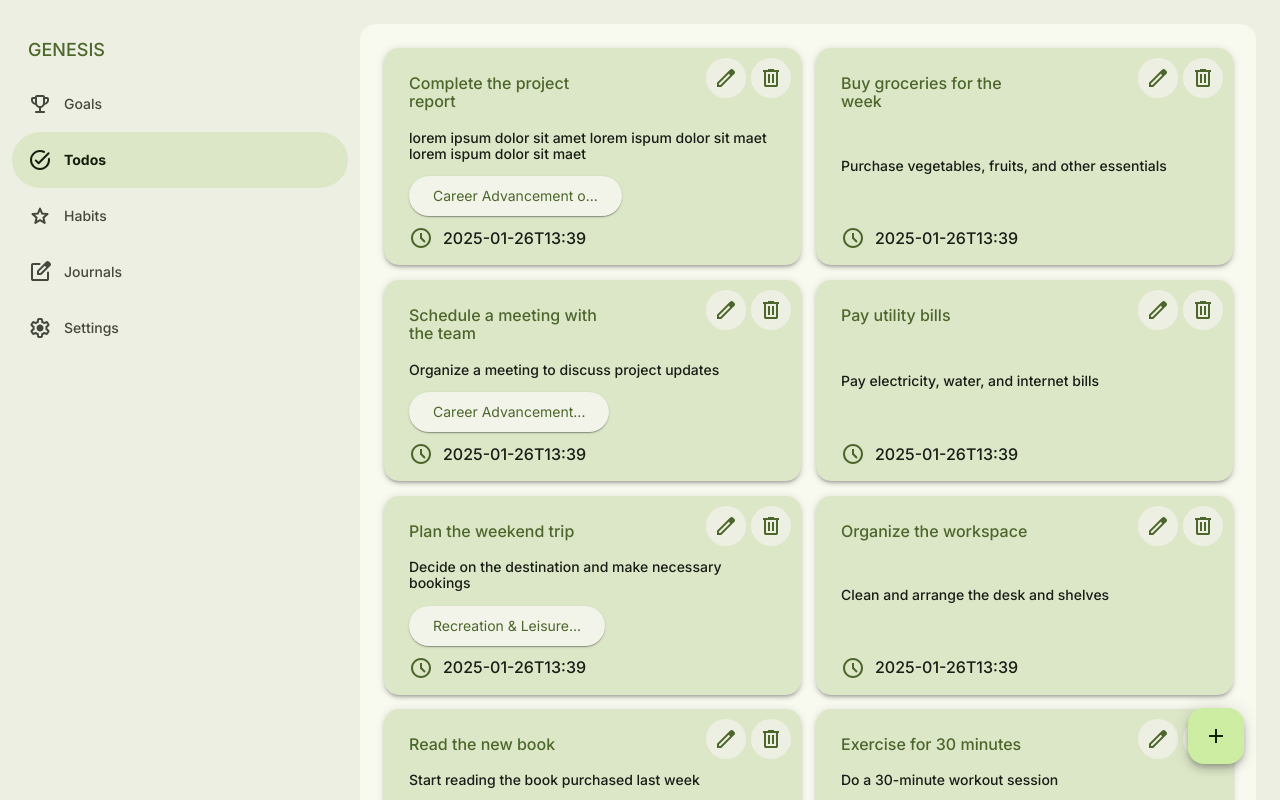
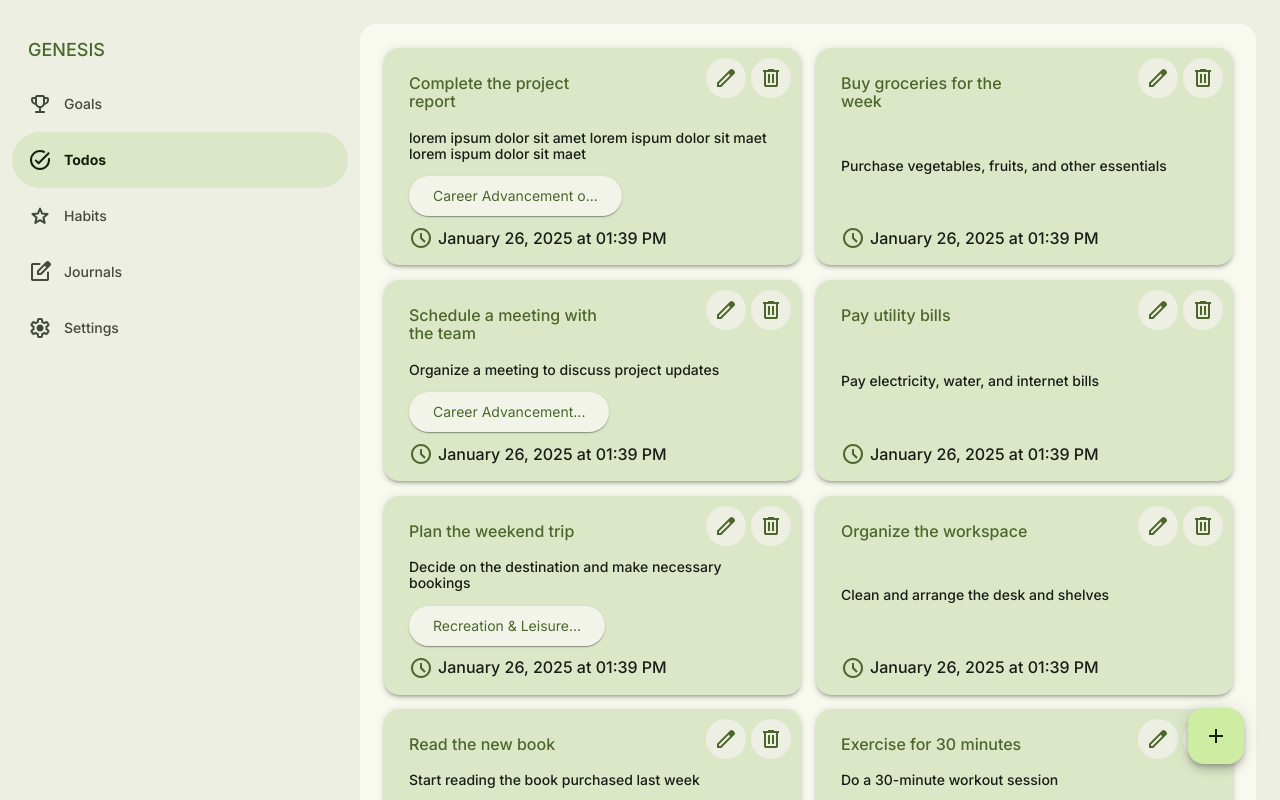
Before and after one commit to shravzzv/Genesis-precursor-client, a React (Vite) app: page /todos in a window 1280 px wide. Shown: the top 800 px of the page. Built offline with nearby package versions, Linux system fonts and the light colour scheme.

Commit message:
feat: format deadline display in Todo component and adjust styling

```diff
--- a/src/components/Todo.jsx
+++ b/src/components/Todo.jsx
@@ -20,6 +20,17 @@ export default function Todo({
   onEdit,
   handleDelete,
 }) {
+  const formatDeadline = (deadline) => {
+    const options = {
+      year: 'numeric',
+      month: 'long',
+      day: 'numeric',
+      hour: '2-digit',
+      minute: '2-digit',
+    }
+    return new Date(deadline).toLocaleDateString(undefined, options)
+  }
+
   return (
     <article className='todo scale-in-center'>
       <p className='title'>{title}</p>
@@ -37,7 +48,7 @@ export default function Todo({
           >
             <path d='m612-292 56-56-148-148v-184h-80v216l172 172ZM480-80q-83 0-156-31.5T197-197q-54-54-85.5-127T80-480q0-83 31.5-156T197-763q54-54 127-85.5T480-880q83 0 156 31.5T763-763q54 54 85.5 127T880-480q0 83-31.5 156T763-197q-54 54-127 85.5T480-80Zm0-400Zm0 320q133 0 226.5-93.5T800-480q0-133-93.5-226.5T480-800q-133 0-226.5 93.5T160-480q0 133 93.5 226.5T480-160Z' />
           </svg>
-          <span>{deadline}</span>
+          <span>{formatDeadline(deadline)}</span>
         </div>
       )}
 
--- a/src/styles/Todo.css
+++ b/src/styles/Todo.css
@@ -23,7 +23,7 @@
   .deadline {
     display: flex;
     align-items: center;
-    gap: 10px;
+    gap: 5px;
     margin-top: 10px;
     margin-bottom: 5px;
 
```
